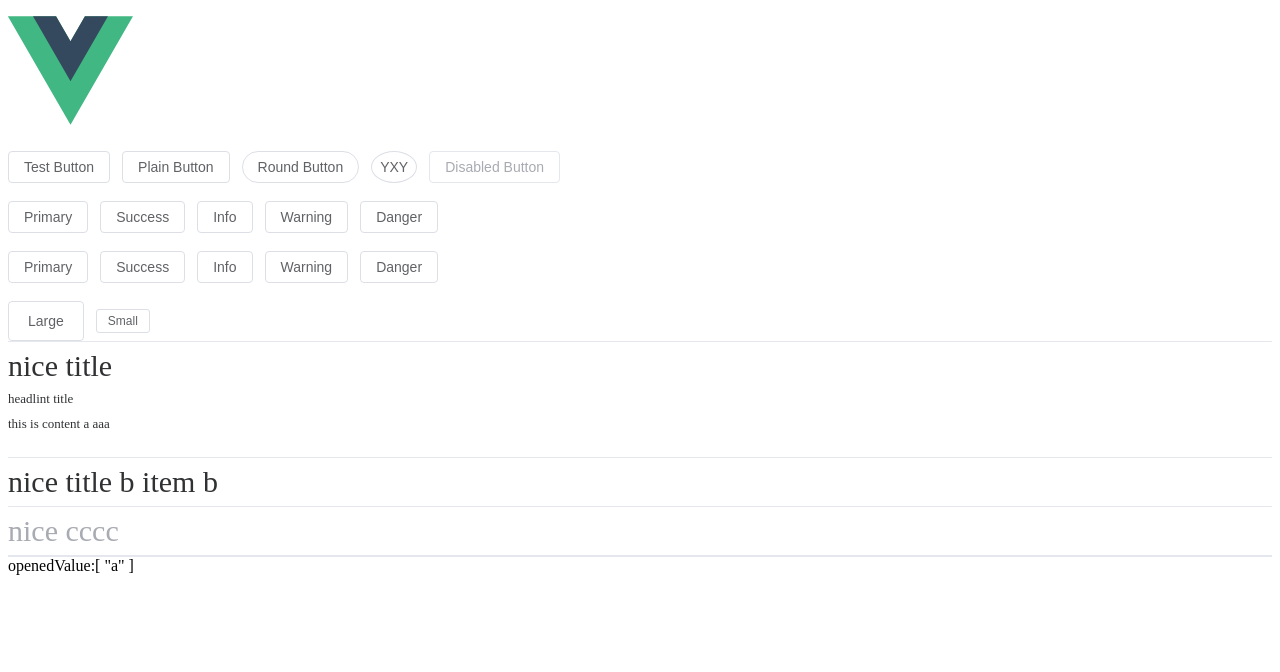
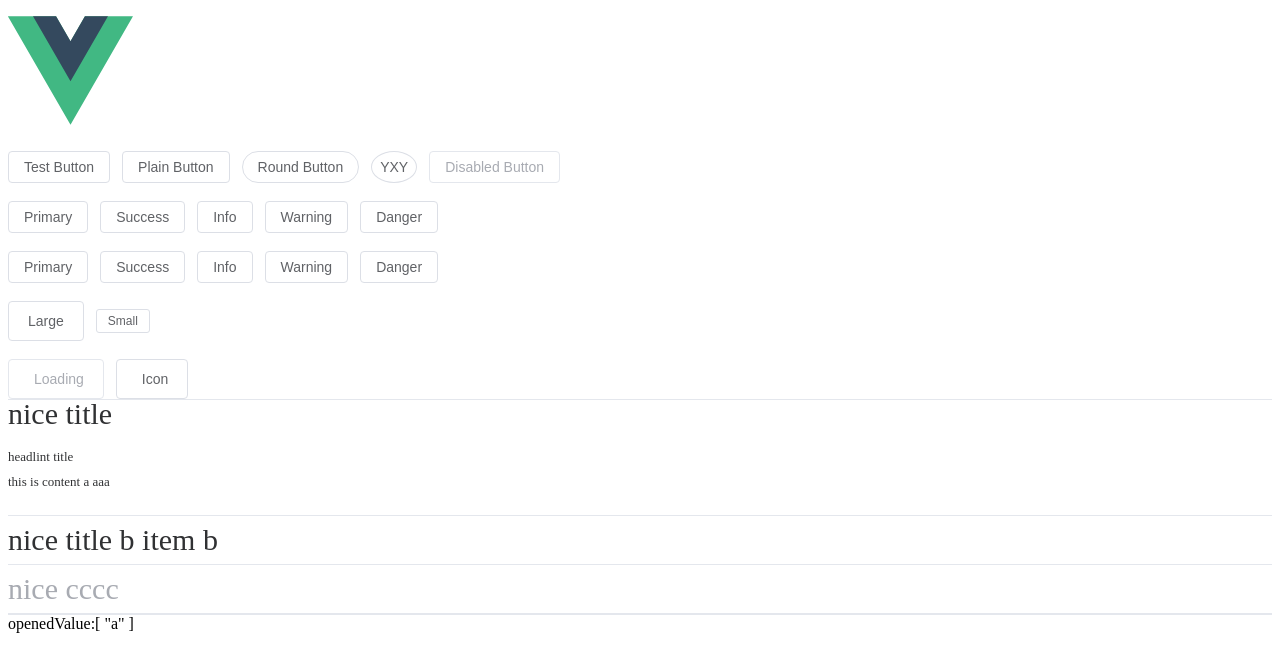
Before and after one commit to yxy2176/cream-UI, a Vue app: page / in a window 1280 px wide. Shown: the top 672 px of the page. Built offline with nearby package versions, Linux system fonts and the light colour scheme.

Commit message:
feat:给Collapse组件和Button组件添加上Icon

```diff
--- a/src/App.vue
+++ b/src/App.vue
@@ -22,7 +22,10 @@
     <Button type="warning" plain>Warning</Button>
     <Button type="danger" plain>Danger</Button><br /><br />
     <Button size="large">Large</Button>
-    <Button size="small">Small</Button>
+    <!-- 加上icon以后 -->
+    <Button size="small">Small</Button><br /><br />
+    <Button size="large" loading>Loading</Button>
+    <Button size="large" icon="arrow-up">Icon</Button>
 
     <Collapse v-model:modal-value="openedValue" :accordion="false">
       <CollapseItem name="a">
--- a/src/components/Button/Button.vue
+++ b/src/components/Button/Button.vue
@@ -10,10 +10,12 @@
       'is-circle': circle,
       'is-disabled': disabled,
     }"
-    :disabled="disabled"
+    :disabled="disabled || loading"
     :autofocus="autofocus"
     :type="nativeType"
   >
+    <Icon icon="spinner" spin v-if="loading" />
+    <Icon :icon="icon" v-if="icon" />
     <span>
       <slot />
     </span>
@@ -22,7 +24,7 @@
 <script setup lang="ts">
 import { ref } from 'vue'
 import type { ButtonProps } from './types'
-// import { buttonProps } from './types';
+import Icon from '../Icon/icon.vue'
 defineOptions({
   name: 'XYButton',
 })
--- a/src/components/Button/types.ts
+++ b/src/components/Button/types.ts
@@ -12,8 +12,9 @@ export interface ButtonProps {
   disabled?: boolean
   nativeType?: NativeType
   autofocus?: boolean
+  icon?: string
+  loading?: boolean
 }
-
 
 // 两种写法
 // export const buttonProps = {
--- a/src/components/Collapse/CollapseItem.vue
+++ b/src/components/Collapse/CollapseItem.vue
@@ -10,6 +10,7 @@
       @click="handleClick"
     >
       <slot name="title">{{ title }}</slot>
+      <Icon icon="angle-right" class="header-angle" />
     </div>
 
     <Transition name="slide" v-on="transitionEvents">
@@ -25,6 +26,7 @@
 import { computed, inject } from 'vue'
 import { collapseContextKey } from './types'
 import type { CollapseItemProps } from './types'
+import Icon from '../Icon/icon.vue'
 defineOptions({
   name: 'XYCollapseItem',
 })
```
